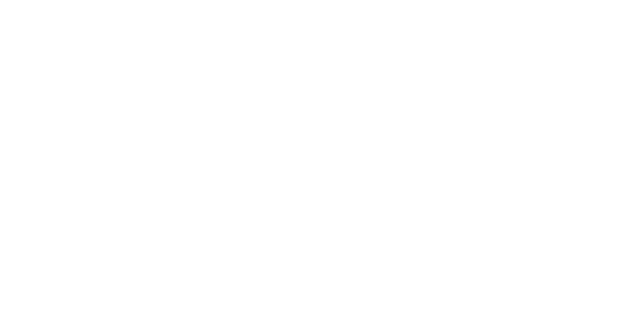
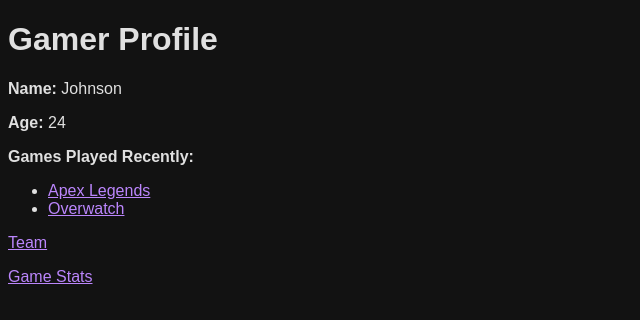
Before and after one commit to MihikaNigam/PlayPal, a website: page packages/proto/public/gamer/profile.html in a window 1280 px wide. Shown: the whole page, without its empty margins (0-640 px from the left). Drawn offline with Linux system fonts and the light colour scheme.

Commit message:
adding css

```diff
--- a/packages/proto/public/game/apex.html
+++ b/packages/proto/public/game/apex.html
@@ -1,8 +1,8 @@
 <!DOCTYPE html>
 <html lang="en">
 <head>
-    <meta charset="UTF-8">
-    <meta name="viewport" content="width=device-width, initial-scale=1.0">
+    <link rel="stylesheet" href="/styles/page.css" />
+    <link rel="stylesheet" href="/styles/tokens.css">
     <title>Game Instance</title>
 </head>
 <body>
--- a/packages/proto/public/gamer/profile.html
+++ b/packages/proto/public/gamer/profile.html
@@ -0,0 +1,20 @@
+<!DOCTYPE html>
+<html lang="en">
+<head>
+    <link rel="stylesheet" href="/styles/page.css" />
+    <link rel="stylesheet" href="/styles/tokens.css">
+    <title>Gamer Profile</title>
+</head>
+<body>
+    <h1>Gamer Profile</h1>
+    <p><strong>Name:</strong> Johnson</p>
+    <p><strong>Age:</strong> 24</p>
+    <p><strong>Games Played Recently:</strong></p>
+    <ul>
+        <li><a href="game/apex.html">Apex Legends</a></li>
+        <li><a href="game/overwatch.html">Overwatch</a></li>
+    </ul>
+    <p><a href="teams/lobby.html">Team</a></p>
+    <p><a href="stats/stats.html">Game Stats</a></p>
+</body>
+</html>
--- /dev/null
+++ b/packages/proto/public/styles/page.css
@@ -0,0 +1,47 @@
+/* body {
+  background-color: #121212;
+  color: #e0e0e0;
+  font-family: Arial, sans-serif;
+}
+header {
+  background-color: #1e1e1e;
+  color: #ffffff;
+  padding: 20px;
+}
+a {
+  color: #bb86fc;
+}
+a:hover {
+  color: #ffffff;
+}
+h1,
+h2,
+h3 {
+  color: #bb86fc;
+} */
+
+body {
+    background-color: var(--color-background-page);
+    color: var(--color-text);
+    font-family: var(--font-primary);
+    font-size: var(--font-size-regular);
+}
+
+header {
+    background-color: var(--color-background-header);
+    color: var(--color-text-inverted);
+}
+
+a {
+    color: var(--color-link);
+}
+
+a:hover {
+    color: var(--color-link-inverted);
+}
+
+
+h2,
+h3 {
+  color: var(--color-accent);
+}
--- /dev/null
+++ b/packages/proto/public/styles/tokens.css
@@ -0,0 +1,16 @@
+:root {
+    --color-accent: rgb(187, 134, 252);
+    --color-accent-inverted: rgb(159, 244, 227);
+    --color-link: var(--color-accent);
+    --color-link-inverted: var(--color-accent-inverted);
+    --color-text: rgb(224, 224, 224);
+    --color-text-inverted: rgb(255, 255, 255);
+    --color-background-header: var(--color-accent);
+    --color-background-page: rgb(18, 18, 18);
+    --font-primary: 'Arial', sans-serif;
+    --font-size-regular: 16px;
+    --font-size-large: 24px;
+    --spacing-small: 8px;
+    --spacing-medium: 16px;
+    --spacing-large: 32px;
+}
```
Also changed, not shown: packages/proto/public/game/overwatch.html (+2 -2 lines), packages/proto/public/index.html (+9 -1 lines), packages/proto/public/teams/lobby.html (+2 -2 lines), packages/proto/public/game/stats/stats.html (added).
